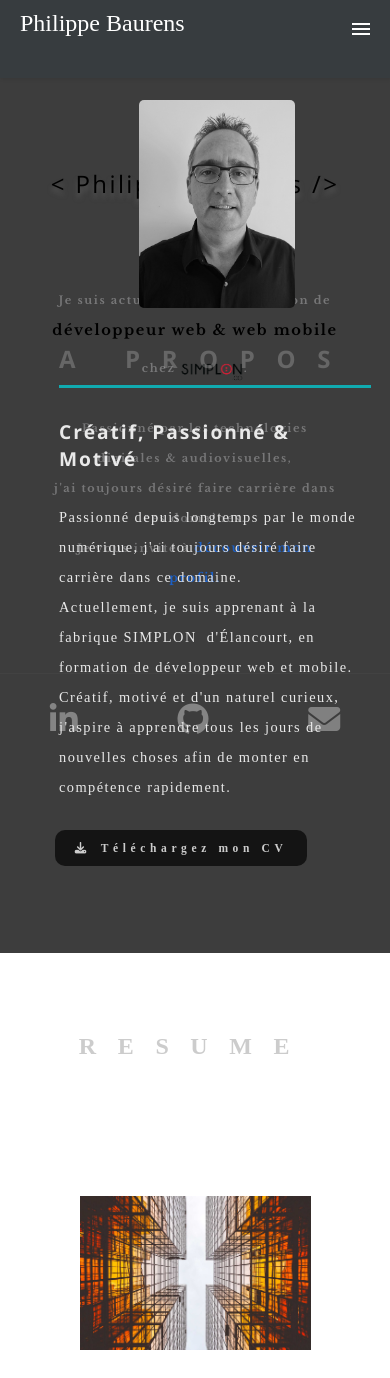
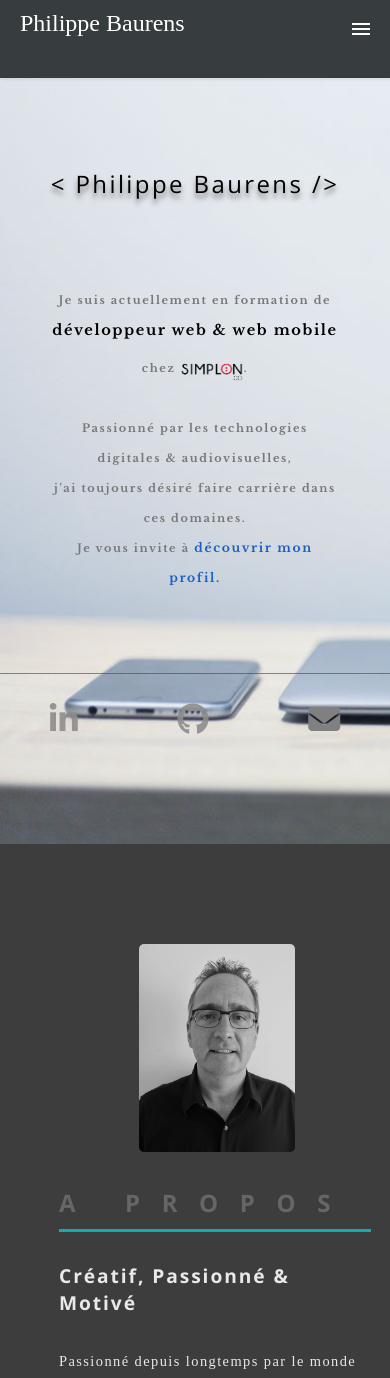
Before and after one commit to Phildevfront/CV-portfolio, a PHP site: page / in a window 390 px wide. Shown: the top 1378 px of the page. Run offline with PHP 8.4, Linux system fonts and the light colour scheme; data that the repository does not hold is empty; some libraries are stand-ins or nearby versions.

Commit message:
modif css section home

```diff
--- a/assets/css/main.css
+++ b/assets/css/main.css
@@ -184,7 +184,7 @@ img.linksimplon:hover{
 
 section.flex-row.banner{
   width: 100%;
-  height: auto;
+  height: 100vh;
   background-image: url("../images/bg-image-landing.jpg");
   background-size: cover;
   background-repeat: no-repeat;
--- a/assets/css/mediasqueries.css
+++ b/assets/css/mediasqueries.css
@@ -166,13 +166,6 @@
 
 /*----------------------------SECTION RESUME-----------------------------*/
 
-@media screen and  (max-width:490px){
-
-  section#resume{
-    padding: 50px 30px 40px 30px;
-  }
-
-}
 
 
 /*-----------------------------CONTACT-----------------------------------*/
--- a/index.php
+++ b/index.php
@@ -82,7 +82,7 @@
                     </div>
                     <div class="row download">
                         <div class="download">
-                            <p><a href="assets/cv/CV-PhilippeBAURENS.pdf" class="button" target="_blank" download="CV-PhilippeBAURENS.pdf"><i class="fa fa-download"></i>Téléchargez mon CV</a></p>
+                            <p><a href="assets/cv/CV-PhilippeBaurens.pdf" class="button" target="_blank" download="CV-PhilippeBaurens.pdf"><i class="fa fa-download"></i>Téléchargez mon CV</a></p>
                         </div>
                     </div>
                 </div>
```
